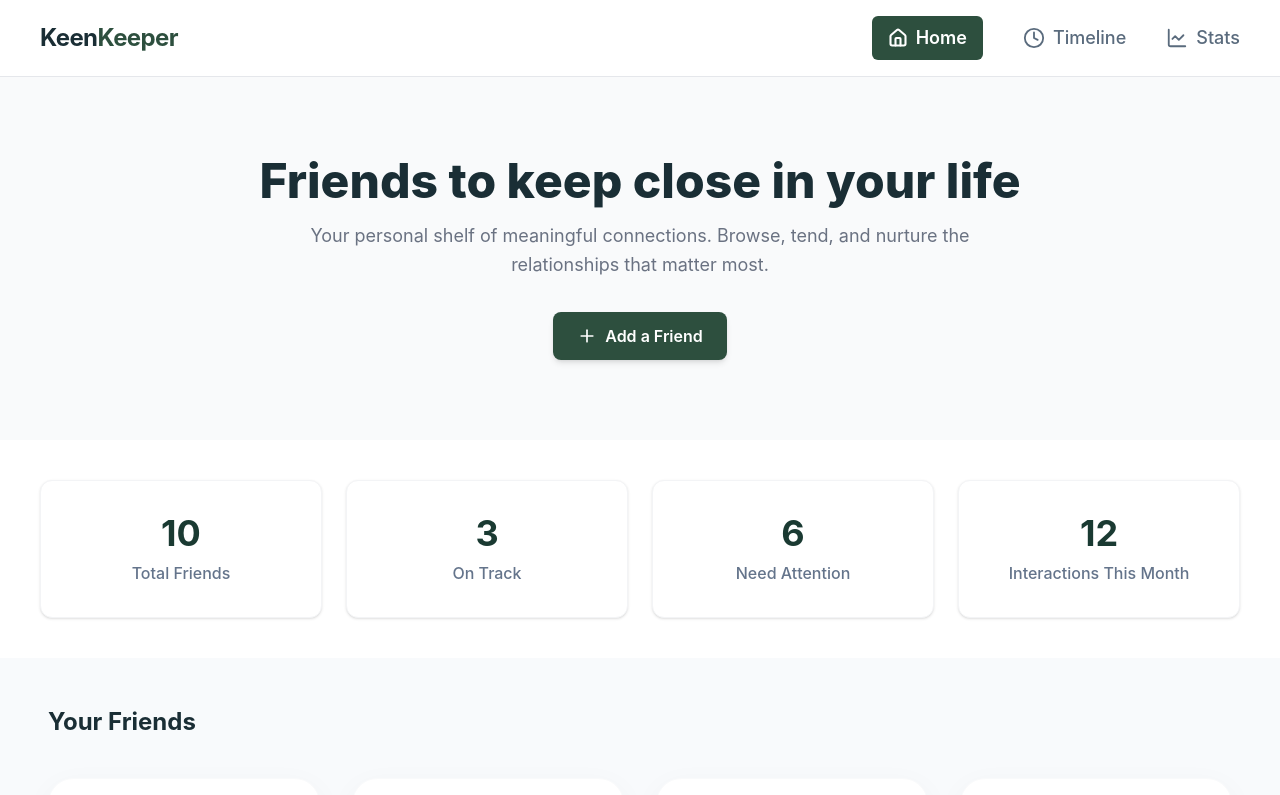
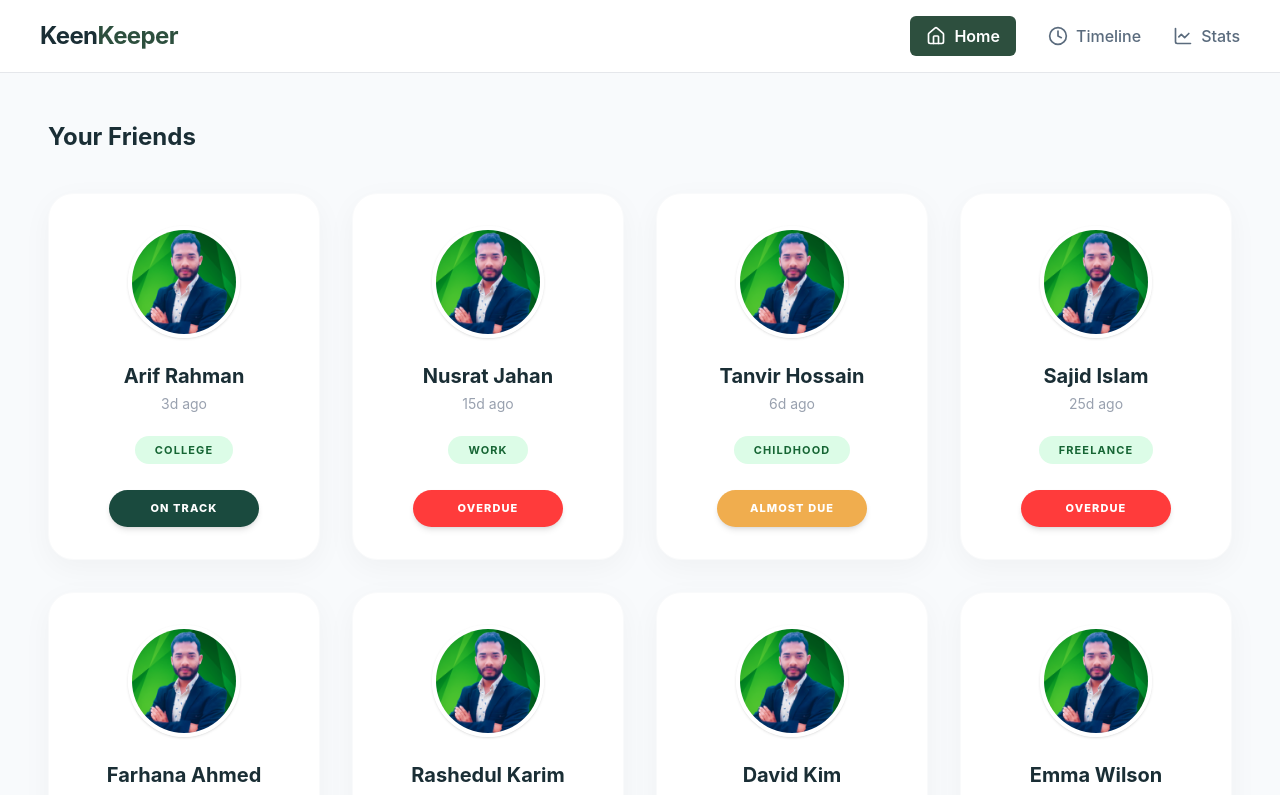
Before and after one commit to akbiplobx/B13-A7-KeenKeeper, a React (Vite) app: page / in a window 1280 px wide. Shown: the top 795 px of the page. Built offline with nearby package versions, Linux system fonts and the light colour scheme.

Commit message:
react router setup & some code changes

```diff
--- a/package.json
+++ b/package.json
@@ -15,6 +15,7 @@
     "react": "^19.2.4",
     "react-dom": "^19.2.4",
     "react-icons": "^5.6.0",
+    "react-router-dom": "^7.14.1",
     "react-toastify": "^11.0.5",
     "tailwindcss": "^4.2.2"
   },
--- a/src/App.jsx
+++ b/src/App.jsx
@@ -1,48 +1,32 @@
-import { useState, useEffect } from 'react';
-import Banner from './component/Banner';
-import Navbar from './component/NavBar';
-import StatsCards from './component/StatsCards';
-import Footer from './component/Footer';
-import FriendsDashboard from './component/FriendsDashboard';
+import { BrowserRouter as Router, Routes, Route } from "react-router-dom";
+import Navbar from "./components/NavBar";
+import Footer from "./components/Footer";
+import FriendsDashboard from "./components/FriendsDashboard";
 
-const App = () => {
-  const [friends, setFriends] = useState([]);
-  const [loading, setLoading] = useState(true);
+import friendsData from "./data/friends.json";
 
-  useEffect(() => {
-    // public/friends.json data fetch
-    fetch('/friends.json')
-      .then((res) => res.json())
-      .then((data) => {
-        setFriends(data);
-        setLoading(false);
-      })
-      .catch((err) => {
-        console.error("Error fetching data:", err);
-        setLoading(false);
-      });
-  }, []);
+function App() {
+  return (
+    <Router>
+      <div className="min-h-screen flex flex-col bg-[#f8fafc]">
+        <Navbar />
 
-  return (
-    <div>
-      <Navbar />
-      <Banner />
-      <StatsCards />
+        <main className="flex-grow">
+          <Routes>
 
-     {/* loading animation */}
-{loading ? (
-  <div className="flex flex-col justify-center items-center h-64 gap-4">
-    {/* DaisyUI Spinner */}
-    <span className="loading loading-spinner loading-lg text-primary"></span>
-    <p className="text-xl font-semibold text-gray-500">Loading Friends...</p>
-  </div>
-) : (
-  <FriendsDashboard friends={friends} />
-)}
+            <Route
+              path="/"
+              element={<FriendsDashboard friends={friendsData} />}
+            />
 
-      <Footer />
-    </div>
+
+          </Routes>
+        </main>
+
+        <Footer />
+      </div>
+    </Router>
   );
-};
+}
 
 export default App;
--- a/src/component/NavBar.jsx
+++ /dev/null
@@ -1,36 +0,0 @@
-import { Home, Clock, LineChart } from 'lucide-react';
-
-const Navbar = () => {
-  return (
-    <nav className="flex items-center justify-between px-10 py-4 bg-white border-b border-gray-200">
-
-      <div className="text-2xl font-bold tracking-tight">
-        <span className="text-[#1a2e35]">Keen</span>
-        <span className="text-[#2d4f3e]">Keeper</span>
-      </div>
-
-
-      <div className="flex items-center gap-10">
-
-        <button className="flex items-center gap-2 bg-[#2d4f3e] text-white px-4 py-2 rounded-md font-semibold">
-          <Home size={20} strokeWidth={2.5} />
-          <span className="text-lg">Home</span>
-        </button>
-
-
-        <button className="flex items-center gap-2 text-[#5a6b7d] font-medium hover:text-[#2d4f3e] transition-colors">
-          <Clock size={22} />
-          <span className="text-lg">Timeline</span>
-        </button>
-
-
-        <button className="flex items-center gap-2 text-[#5a6b7d] font-medium hover:text-[#2d4f3e] transition-colors">
-          <LineChart size={22} />
-          <span className="text-lg">Stats</span>
-        </button>
-      </div>
-    </nav>
-  );
-};
-
-export default Navbar;
--- /dev/null
+++ b/src/components/NavBar.jsx
@@ -0,0 +1,58 @@
+import { Link, NavLink } from 'react-router-dom';
+import { Home, Clock, LineChart } from 'lucide-react';
+
+const Navbar = () => {
+  return (
+    <nav className="flex items-center justify-between px-10 py-4 bg-white border-b border-gray-200 sticky top-0 z-50">
+
+      <Link to="/" className="text-2xl font-bold tracking-tight">
+        <span className="text-[#1a2e35]">Keen</span>
+        <span className="text-[#2d4f3e]">Keeper</span>
+      </Link>
+
+      <div className="flex items-center gap-8">
+
+        <NavLink
+          to="/"
+          className={({ isActive }) =>
+            `flex items-center gap-2 px-4 py-2 rounded-md font-semibold transition-all ${
+              isActive ? 'bg-[#2d4f3e] text-white' : 'text-[#5a6b7d] hover:text-[#2d4f3e]'
+            }`
+          }
+        >
+          <Home size={20} />
+          <span>Home</span>
+        </NavLink>
+
+
+        <NavLink
+          to="/timeline"
+          className={({ isActive }) =>
+            `flex items-center gap-2 font-medium transition-all ${
+              isActive ? 'text-[#2d4f3e] border-b-2 border-[#2d4f3e]' : 'text-[#5a6b7d]'
+            }`
+          }
+        >
+          <Clock size={20} />
+          <span>Timeline</span>
+        </NavLink>
+
+
+        <NavLink
+          to="/stats"
+          className={({ isActive }) =>
+            `flex items-center gap-2 font-medium transition-all ${
+              isActive ? 'text-[#2d4f3e] border-b-2 border-[#2d4f3e]' : 'text-[#5a6b7d]'
+            }`
+          }
+        >
+          <LineChart size={20} />
+          <span>Stats</span>
+        </NavLink>
+      </div>
+    </nav>
+  );
+};
+
+
+export default Navbar;
```
Also changed, not shown: src/components/Banner.jsx (renamed from src/component/Banner.jsx), src/components/Footer.jsx (renamed from src/component/Footer.jsx), src/components/FriendsDashboard.jsx (renamed from src/component/FriendsDashboard.jsx), src/components/StatsCards.jsx (renamed from src/component/StatsCards.jsx), src/data/friends.json (renamed from public/friends.json), 1 other file (tests, documents, lock files or other folders).
